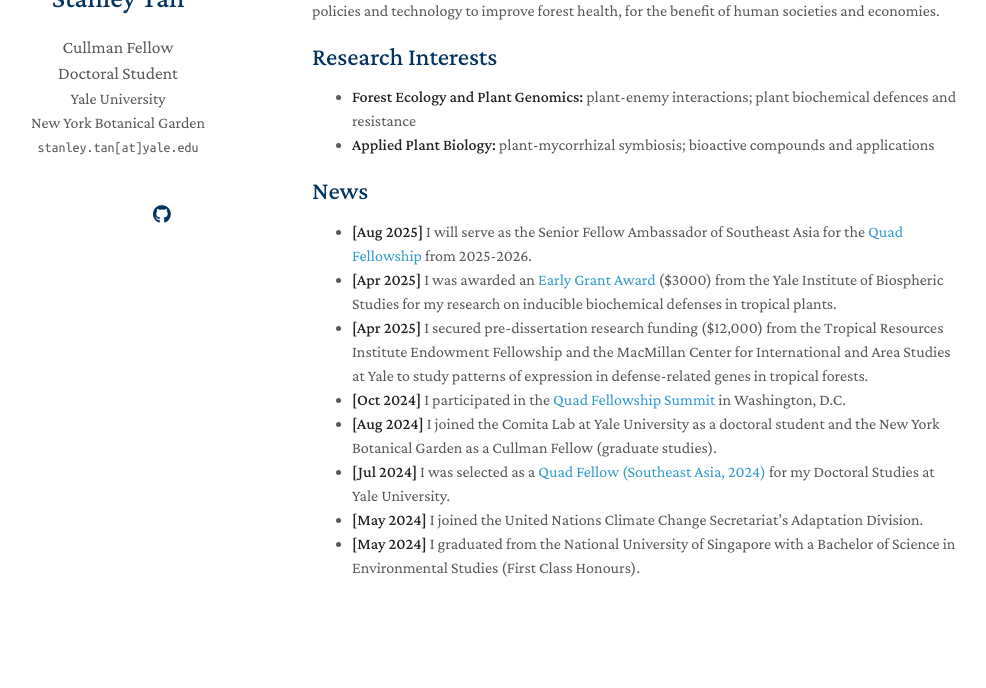
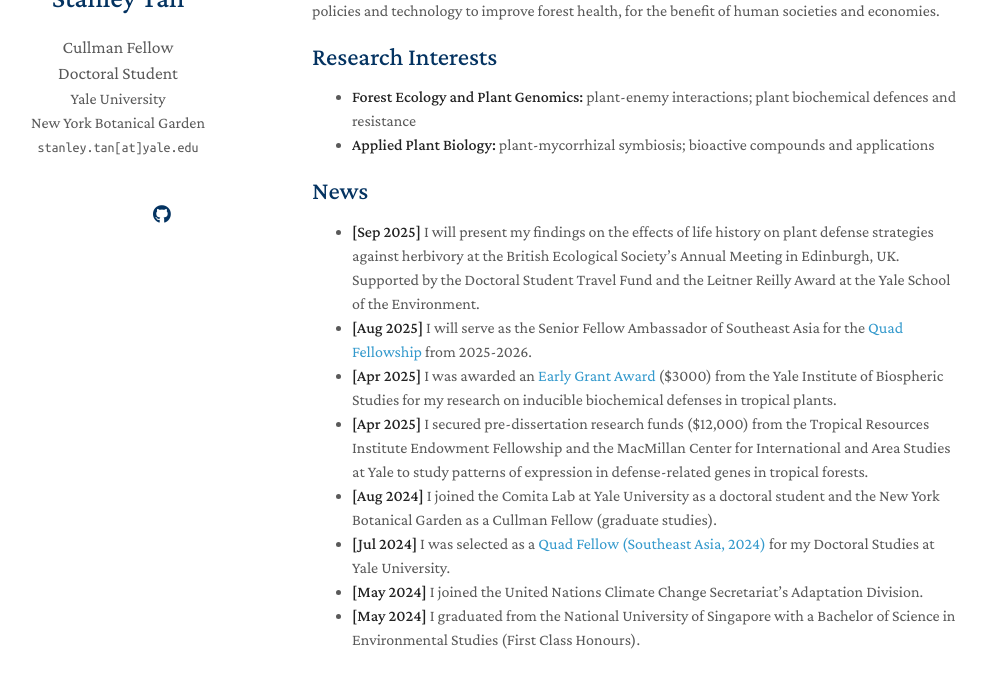
Before and after one commit to stanleytansx/stanleytansx.github.io, a Jekyll site: the page built from index.md, in a window 1280 px wide and 952 px high, cut to the strip 206-894 px from the top of the window. Shown: the whole strip, without its empty margins (158-1144 px from the left). Built offline with Jekyll 4.4.1, drawn with Linux system fonts in a browser that asks for light colours; nearby versions of some CDN libraries; a style sheet for code colours, icons or effects is not loaded; our own code applies the rules of GitHub Pages for plain Markdown files.

Commit message:
Update index.md

```diff
--- a/index.md
+++ b/index.md
@@ -14,10 +14,10 @@ Using field experiments and computational genomics, I study plant defenses again
 
 ## News
 
+- **[Sep 2025]** I will present my findings on the effects of life history on plant defense strategies against herbivory at the British Ecological Society's Annual Meeting in Edinburgh, UK. Supported by the Doctoral Student Travel Fund and the Leitner Reilly Award at the Yale School of the Environment.
 - **[Aug 2025]** I will serve as the Senior Fellow Ambassador of Southeast Asia for the <a href="https://www.quadfellowship.org/"> Quad Fellowship </a> from 2025-2026.
 - **[Apr 2025]** I was awarded an <a href="https://yibs.yale.edu/research/yibs-small-grant-program" target="_blank"> Early Grant Award</a> ($3000) from the Yale Institute of Biospheric Studies for my research on inducible biochemical defenses in tropical plants.
-- **[Apr 2025]** I secured pre-dissertation research funding ($12,000) from the Tropical Resources Institute Endowment Fellowship and the MacMillan Center for International and Area Studies at Yale to study patterns of expression in defense-related genes in tropical forests.
-- **[Oct 2024]** I participated in the <a href="https://www.state.gov/u-s-department-of-state-hosts-quad-fellows-in-washington-d-c/"> Quad Fellowship Summit </a> in Washington, D.C.
+- **[Apr 2025]** I secured pre-dissertation research funds ($12,000) from the Tropical Resources Institute Endowment Fellowship and the MacMillan Center for International and Area Studies at Yale to study patterns of expression in defense-related genes in tropical forests.
 - **[Aug 2024]** I joined the Comita Lab at Yale University as a doctoral student and the New York Botanical Garden as a Cullman Fellow (graduate studies).
 - **[Jul 2024]** I was selected as a <a href="https://news.yale.edu/2024/08/09/three-yale-students-named-2024-quad-fellows-stem-fields" target="_blank"> Quad Fellow (Southeast Asia, 2024)</a> for my Doctoral Studies at Yale University.
 - **[May 2024]** I joined the United Nations Climate Change Secretariat's Adaptation Division.
```
